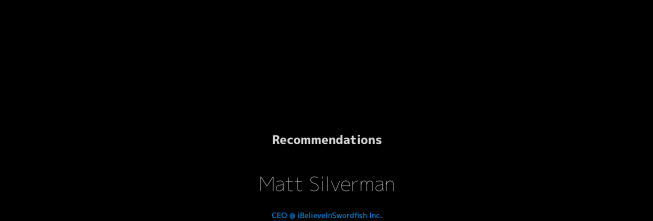
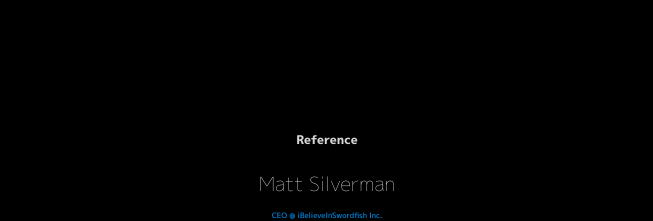
Before and after one commit to TatsumaNakano/website_public, a Next.js app: page /about in a window 1280 px wide. Shown: the part 2940-3161 px from the top of the page, without its empty margins (313-966 px from the left). Built offline with nearby package versions, Linux system fonts and the light colour scheme; no server answers.

Commit message:
Changed the phrasing for recommendations to reference

```diff
--- a/src/components/aboutPage/reference/index.tsx
+++ b/src/components/aboutPage/reference/index.tsx
@@ -19,7 +19,7 @@ function Reference() {
 
     return (
         <div className={styles.reference}>
-            {lang == "en" ? <h4 className='en'>Recommendations</h4> : null}
+            {lang == "en" ? <h4 className='en'>Reference</h4> : null}
             {lang == "ja" ? <h4 className='jp'>推薦</h4> : null}
             <div>
                 <h5>Matt Silverman</h5>
```
